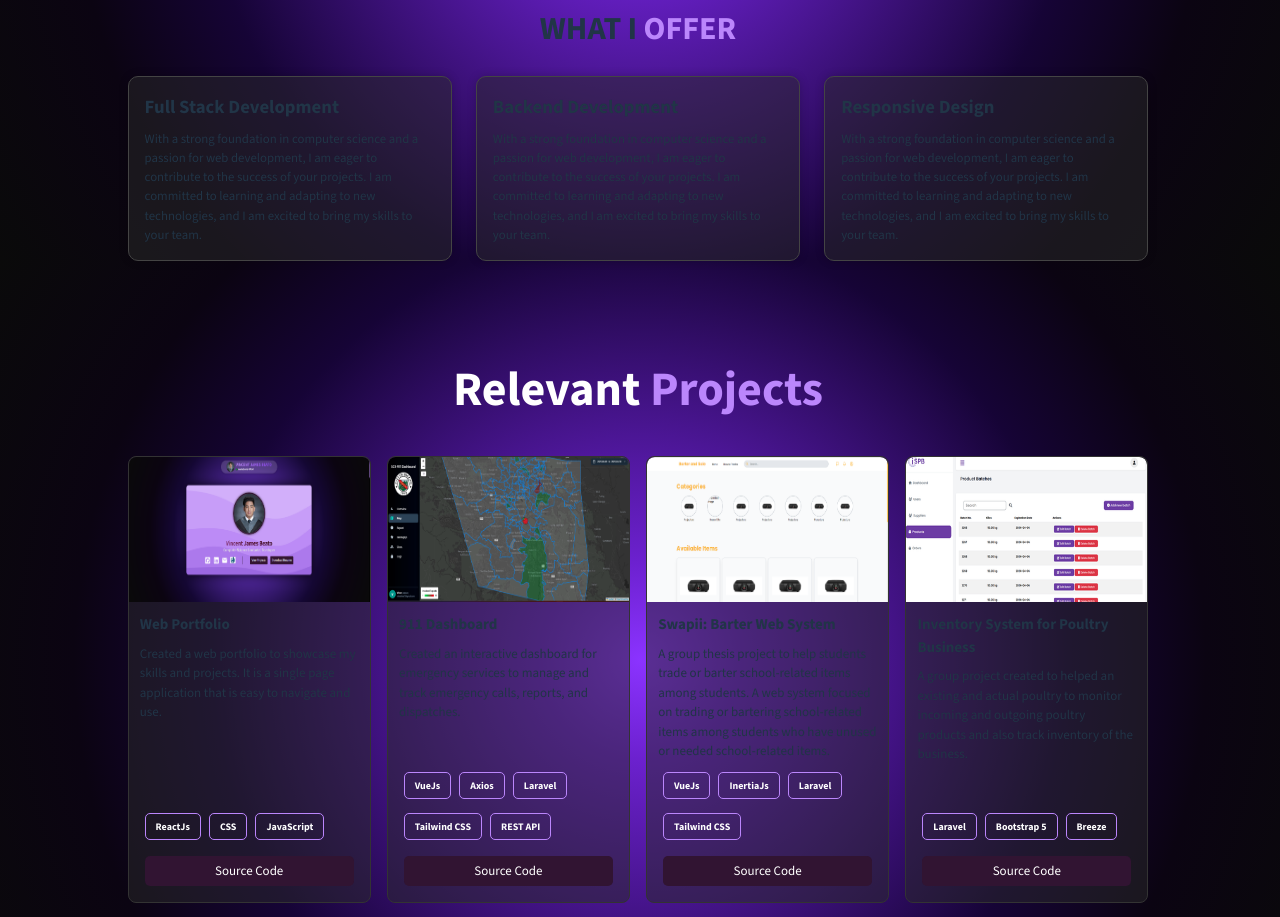
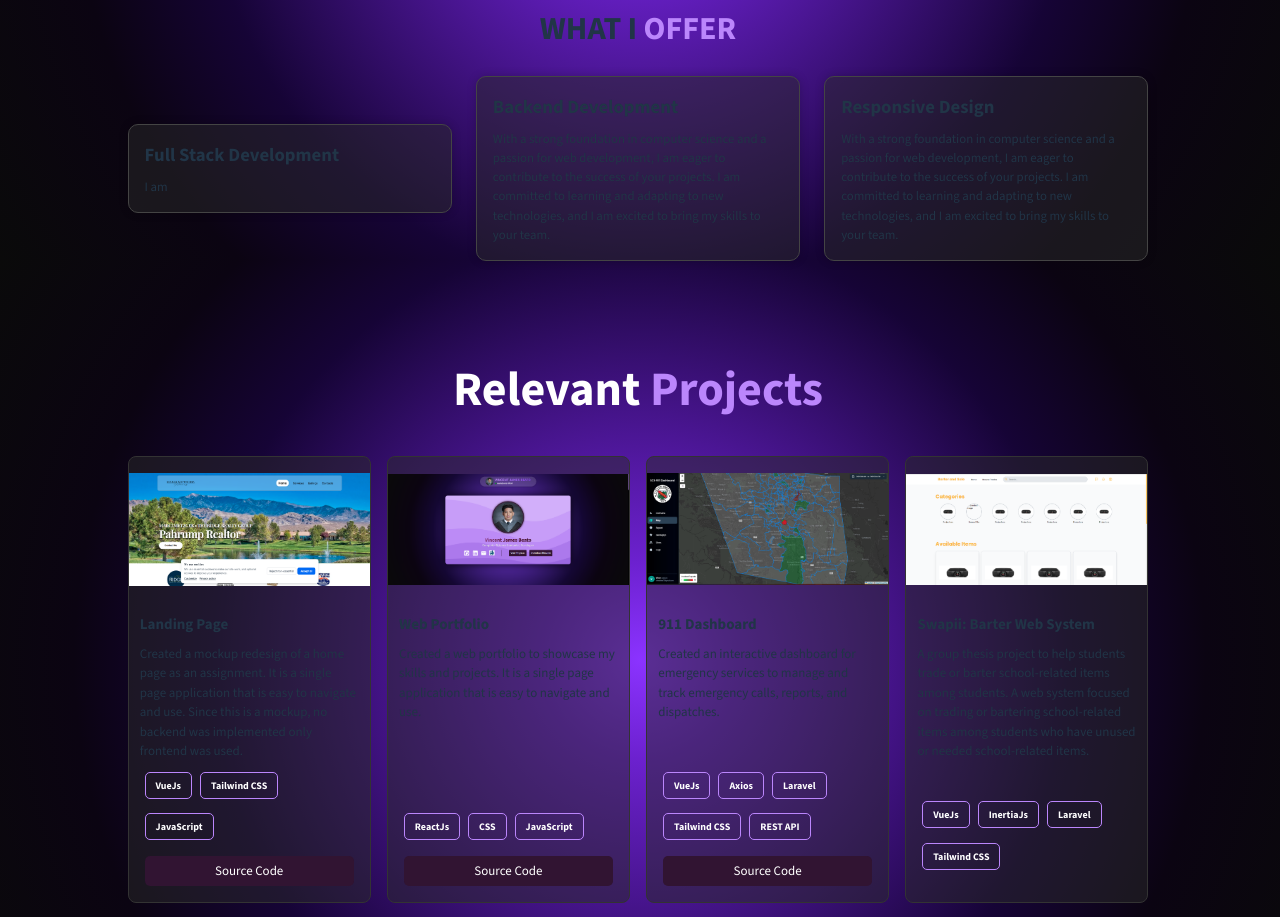
Before and after one commit to VheeeeeeeeeJhay/vincent-james-beato-portfolio, a React (Vite) app: page / in a window 1280 px wide. Shown: the part 2140-3057 px from the top of the page. Built offline with nearby package versions, Linux system fonts and the light colour scheme.

Commit message:
refactor: made new changes

```diff
--- a/src/pages/AboutMe/AboutMe.jsx
+++ b/src/pages/AboutMe/AboutMe.jsx
@@ -146,7 +146,7 @@ function AboutMe() {
                             data-aos-duration="1500"
                             data-aos-delay="100">
                                 <h3>Full Stack Web Application Development</h3>
-                                <p>Capable of developing complete web applications from frontend to backend using Laravel, MySQL, Vue.js, and Inertia.js. I can structure robust backend systems and connect them to interactive frontends, delivering functional systems for real-world use cases like inventory tracking and food ordering.</p>
+                                <p>I develop full stack web applications using Laravel, MySQL, Vue.js, and TailwindCSS.</p>
                             </div>
                             <div className={AboutMeStyles.offer_item}
                             data-aos="fade-up"
@@ -154,7 +154,7 @@ function AboutMe() {
                             data-aos-duration="1500"
                             data-aos-delay="200">
                                 <h3>Web & Mobile Application Development</h3>
-                                <p>Proficient in building both web and mobile applications using modern technologies such as React Native, Vue.js, Laravel, and Expo Go. Experienced in developing functional systems like inventory management tools, barter platforms, and to-do apps that solve real-world problems for users.</p>
+                                <p>I have experience in building both web and mobile applications using modern technologies such as React Native, Vue.js, Laravel, and Expo Go.</p>
                             </div>
                             <div className={AboutMeStyles.offer_item}
                             data-aos="fade-up-left"
@@ -162,7 +162,7 @@ function AboutMe() {
                             data-aos-duration="1500"
                             data-aos-delay="300">
                                 <h3>Responsive Design</h3>
-                                <p>With a strong foundation in computer science and a passion for web development, I am eager to contribute to the success of your projects. I am committed to learning and adapting to new technologies, and I am excited to bring my skills to your team.</p>
+                                <p>I have experience in creating responsive designs that work across different devices and screen sizes.</p>
                             </div>
                         </div>
                         ) : (
@@ -173,7 +173,7 @@ function AboutMe() {
                             data-aos-duration="1500"
                             data-aos-delay="100">
                                 <h3>Full Stack Development</h3>
-                                <p>With a strong foundation in computer science and a passion for web development, I am eager to contribute to the success of your projects. I am committed to learning and adapting to new technologies, and I am excited to bring my skills to your team.</p>
+                                <p>I am </p>
                             </div>
                             <div className={AboutMeStyles.offer_item}
                             data-aos="fade-up"
--- a/src/pages/Project/RelevantProjects.jsx
+++ b/src/pages/Project/RelevantProjects.jsx
@@ -5,7 +5,8 @@ import Portfolio from "../../assets/web_portfolio.png"
 import Dashboard from "../../assets/Dashboard.png"
 import Swapii from "../../assets/Swapii.png"
 import Inventory from "../../assets/Inventory.png"
-import todo from "../../assets/todo.jpg"
+import todo from "../../assets/todo1.jpg"
+import redesign from "../../assets/redesign.png"
 
 function RelevantProjects() {
     return (
@@ -17,6 +18,25 @@ function RelevantProjects() {
                 data-aos-duration="1000">Relevant&nbsp;<span>Projects</span></h1>
 
                 <div className={RelevantProjectsStyles.cards_container}>
+                <div className={RelevantProjectsStyles.card}
+                        data-aos="fade-up"
+                        data-aos-anchor-placement="top-center"
+                        data-aos-duration="2500"
+                        data-aos-delay="100">
+                        <img className={RelevantProjectsStyles.card_img} src={redesign} alt="Portfolio" />
+                        <div className={RelevantProjectsStyles.card_info}>
+                            <h3>Landing Page</h3>
+                            <p>Created a mockup redesign of a home page as an assignment. It is a single page application that is easy to navigate and use. Since this is a mockup, no backend was implemented only frontend was used.</p>
+                        </div>
+                        <div className={RelevantProjectsStyles.tags_container}>
+                            <p>VueJs</p>
+                            <p>Tailwind CSS</p>
+                            <p>JavaScript</p>
+                        </div>
+                        <div className={RelevantProjectsStyles.card_buttons}>
+                            <a className={RelevantProjectsStyles.card_button} href="https://github.com/VheeeeeeeeeJhay/Home-Page-Redesign" target="_blank" rel="noopener noreferrer">Source Code</a>
+                        </div>
+                    </div>
                     <div className={RelevantProjectsStyles.card}
                         data-aos="fade-up"
                         data-aos-anchor-placement="top-center"
@@ -75,7 +95,7 @@ function RelevantProjects() {
                             <p>Tailwind CSS</p>
                         </div>
                         <div className={RelevantProjectsStyles.card_buttons}>
-                            <a className={RelevantProjectsStyles.card_button} href="https://github.com/Kronux123/barter.git" target="_blank" rel="noopener noreferrer">Source Code</a>
+                            {/* <a className={RelevantProjectsStyles.card_button} href="https://github.com/Kronux123/barter.git" target="_blank" rel="noopener noreferrer">Source Code</a> */}
                             {/* <a className={RelevantProjectsStyles.card_button} href="https://github.com/VheeeeeeeeeJhay" target="_blank" rel="noopener noreferrer">View Project</a> */}
                         </div>
                     </div>
@@ -95,7 +115,7 @@ function RelevantProjects() {
                             <p>Breeze</p>
                         </div>
                         <div className={RelevantProjectsStyles.card_buttons}>
-                            <a className={RelevantProjectsStyles.card_button} href="https://github.com/RyleFuentes/ISPB.git" target="_blank" rel="noopener noreferrer">Source Code</a>
+                            {/* <a className={RelevantProjectsStyles.card_button} href="https://github.com/RyleFuentes/ISPB.git" target="_blank" rel="noopener noreferrer">Source Code</a> */}
                             {/* <a className={RelevantProjectsStyles.card_button} href="https://github.com/VheeeeeeeeeJhay" target="_blank" rel="noopener noreferrer">View Project</a> */}
                         </div>
                     </div>
@@ -115,7 +135,7 @@ function RelevantProjects() {
                             <p>Firebase</p>
                         </div>
                         <div className={RelevantProjectsStyles.card_buttons}>
-                            <a className={RelevantProjectsStyles.card_button} href="https://github.com/20208094/ToDoListTrial.git" target="_blank" rel="noopener noreferrer">Source Code</a>
+                            {/* <a className={RelevantProjectsStyles.card_button} href="https://github.com/20208094/ToDoListTrial.git" target="_blank" rel="noopener noreferrer">Source Code</a> */}
                             {/* <a className={RelevantProjectsStyles.card_button} href="https://github.com/VheeeeeeeeeJhay" target="_blank" rel="noopener noreferrer">View Project</a> */}
                         </div>
                     </div>
--- a/src/pages/Project/RelevantProjects.module.css
+++ b/src/pages/Project/RelevantProjects.module.css
@@ -44,7 +44,7 @@
 .card_img {
     width: 100%;
     height: 145px;
-    /* object-fit: contain; */
+    object-fit: contain;
     aspect-ratio: 16/9;
     border-radius: 8px 8px 0 0;
 }
```
Also changed, not shown: src/assets/redesign.png (added), src/assets/todo1.jpg (added).
